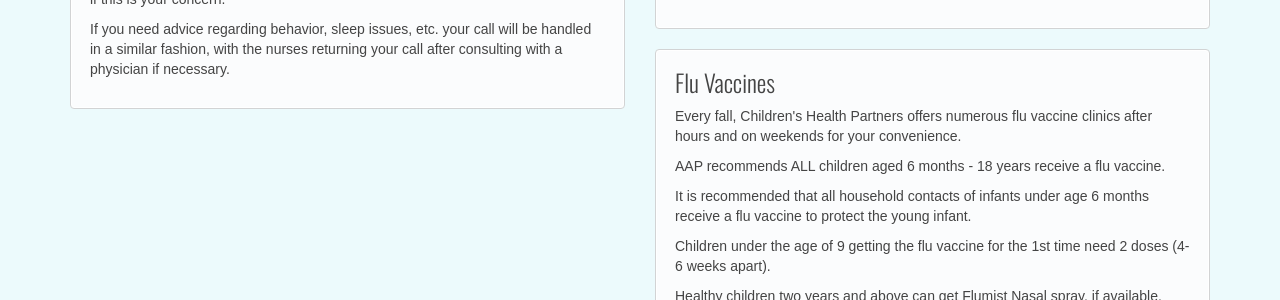
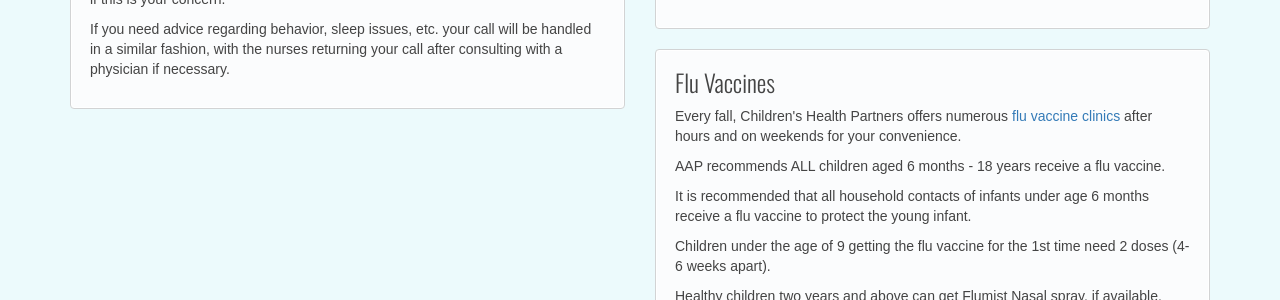
Before and after one commit to chpweb/web, a Jekyll site: the page built from scheduling.html, in a window 1280 px wide. Shown: the part 1362-1662 px from the top of the page. Built offline with Jekyll 4.4.1, drawn with Linux system fonts in a browser that asks for light colours; some web fonts are replaced; comment, search, counter and statistics services are not loaded; part of the change alters nothing that is shown.

```diff
--- a/scheduling.html
+++ b/scheduling.html
@@ -168,7 +168,7 @@ published: true
 
         <div class="well">
           <h3>Flu Vaccines</h3>
-          <p>Every fall, Children's Health Partners offers numerous flu vaccine clinics after hours and on weekends for your convenience.</p>
+          <p>Every fall, Children's Health Partners offers numerous <a href="/flu-vaccine-dates.html">flu vaccine clinics</a> after hours and on weekends for your convenience.</p>
           <p>AAP recommends ALL children aged 6 months - 18 years receive a flu vaccine.</p>
           <p>It is recommended that all household contacts of infants under age 6 months receive a flu vaccine to protect the young infant.</p>
           <p>Children under the age of 9 getting the flu vaccine for the 1st time need 2 doses (4-6 weeks apart).</p>
```
